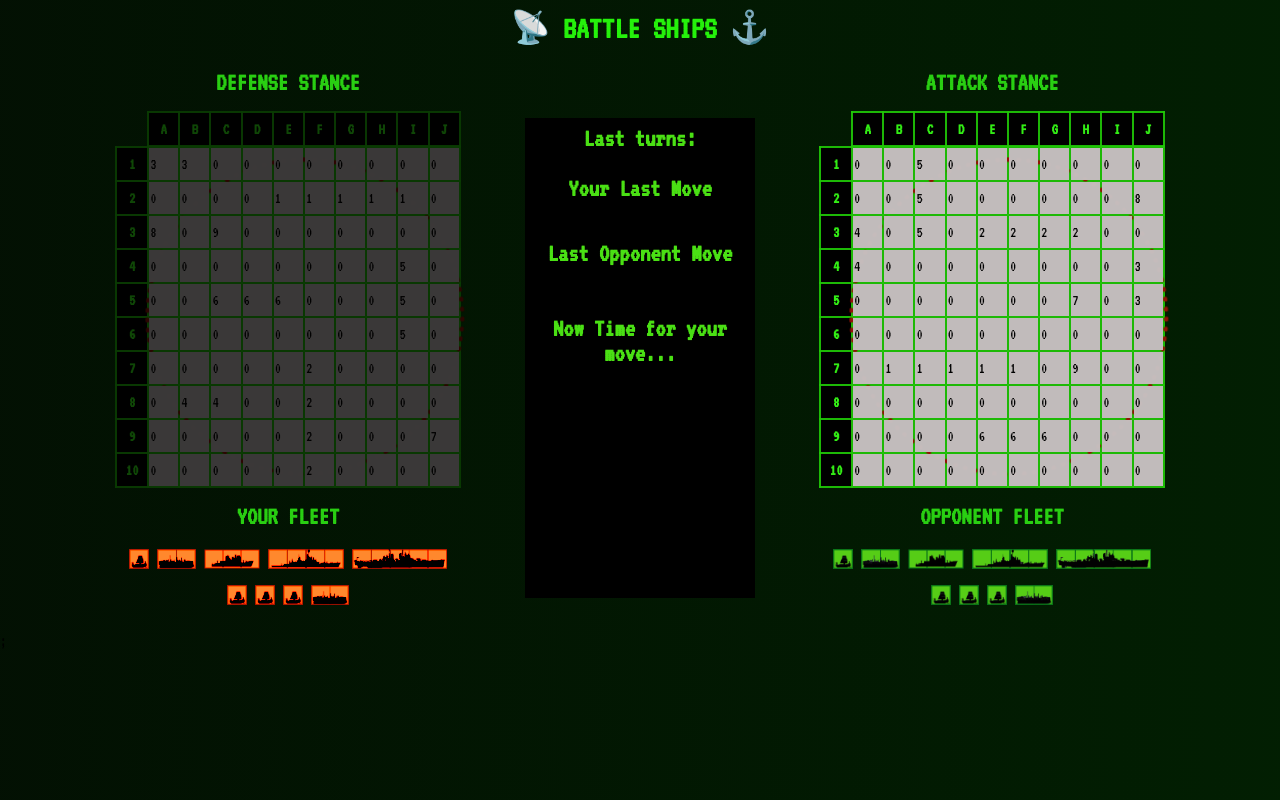
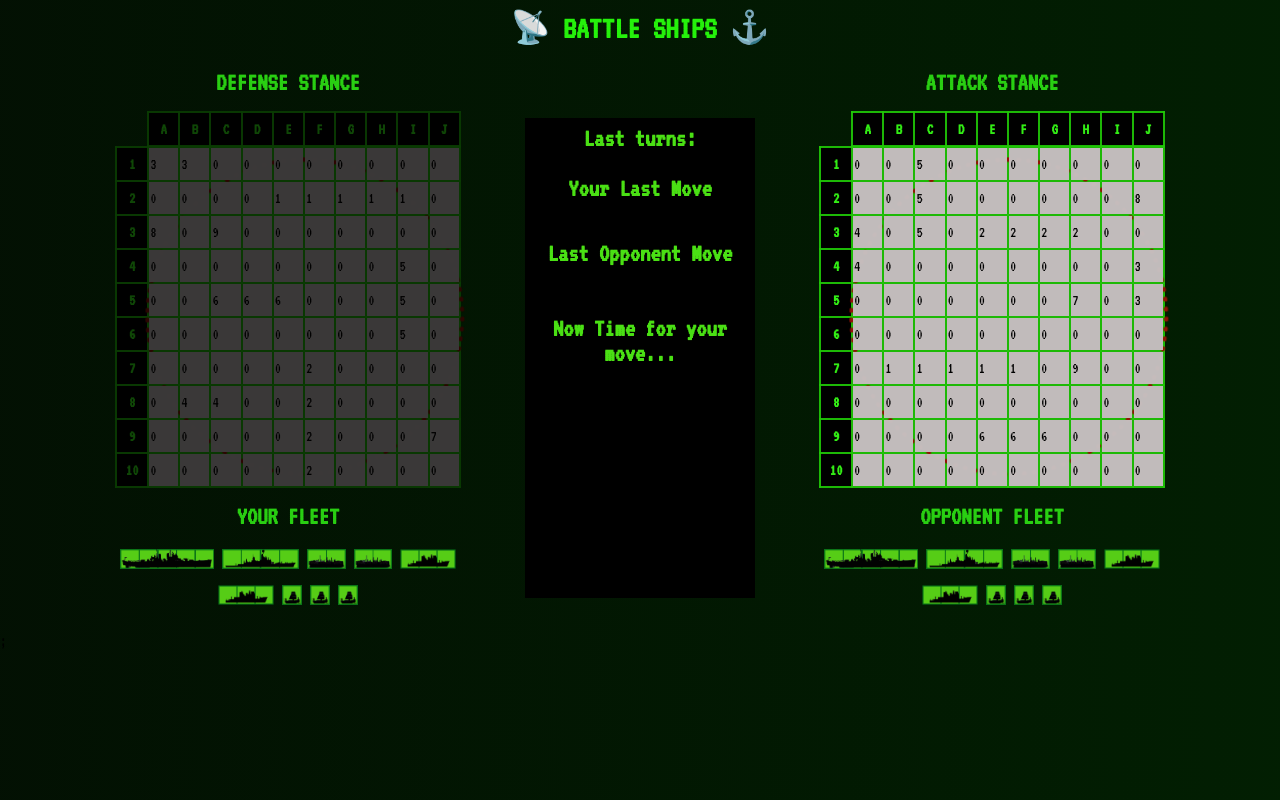
Before and after one commit to JaroslawOgonowski/battle-ships, a React (Create React App) app: page / in a window 1280 px wide. Built offline with nearby package versions, Linux system fonts and the light colour scheme.

Commit message:
ships image state added

```diff
--- a/src/Board/hitCheck.tsx
+++ b/src/Board/hitCheck.tsx
@@ -5,6 +5,20 @@ export const hitCheck = (
   clickedSquare: { value: number; state: string },
   setBoard: React.Dispatch<
     React.SetStateAction<{ value: number; state: string }[][]>
+  >,
+  ships: {
+    id: string;
+    src: string;
+    state: number;
+  }[],
+  setShips: React.Dispatch<
+    React.SetStateAction<
+      {
+        id: string;
+        src: string;
+        state: number;
+      }[]
+    >
   >
 ) => {
   const directions = [
@@ -52,6 +66,11 @@ export const hitCheck = (
           }
         }
       }
+      // Update the ships state when they are hit
+      const updatedShips = ships.map((ship) =>
+        ship.id === targetValue.toString() ? { ...ship, state: 1 } : ship
+      );
+      setShips(updatedShips);
     }
     setBoard(updatedBoard);
   } else {
--- a/src/Board/index.tsx
+++ b/src/Board/index.tsx
@@ -49,16 +49,17 @@ export const Board: React.FC<BoardProps> = ({
   const rowHeaders = Array.from({ length: 11 }, (_, i) => i + 1);
 
   const shipsData = [
-    { id: "1", src: mast1 },
-    { id: "2", src: mast2 },
-    { id: "3", src: mast3 },
-    { id: "4", src: mast4 },
-    { id: "5", src: mast5 },
-    { id: "6", src: mast1 },
-    { id: "7", src: mast1 },
-    { id: "8", src: mast1 },
-    { id: "9", src: mast2 },
+    { id: "1", src: mast5, state: 0 },
+    { id: "2", src: mast4, state: 0 },
+    { id: "3", src: mast2, state: 0 },
+    { id: "4", src: mast2, state: 0 },
+    { id: "5", src: mast3, state: 0 },
+    { id: "6", src: mast3, state: 0 },
+    { id: "7", src: mast1, state: 0 },
+    { id: "8", src: mast1, state: 0 },
+    { id: "9", src: mast1, state: 0 },
   ];
+  const [ships, setShips] = useState(shipsData);
 
   const handleCellClick = (rowIndex: number, columnIndex: number) => {
     if (yourTurn === true && opponentBoard) {
@@ -80,7 +81,7 @@ export const Board: React.FC<BoardProps> = ({
       const updatedBoard = [...board];
       const clickedSquare = updatedBoard[rowIndex][columnIndex];
 
-      hitCheck(rowIndex, columnIndex, updatedBoard, clickedSquare, setBoard);
+      hitCheck(rowIndex, columnIndex, updatedBoard, clickedSquare, setBoard, ships, setShips);
       setBoard(updatedBoard);
       setYourTurn(false);
       setTurnInfoTxt(`${columnHeaders[columnIndex]}${rowIndex + 1}`);
@@ -184,7 +185,7 @@ export const Board: React.FC<BoardProps> = ({
     const { row: randomRow, col: randomColumn } = availableMoves[randomIndex];
 
     const clickedSquare = updatedBoard[randomRow][randomColumn];
-    hitCheck(randomRow, randomColumn, updatedBoard, clickedSquare, setBoard);
+    hitCheck(randomRow, randomColumn, updatedBoard, clickedSquare, setBoard, ships, setShips);
     setBoard(updatedBoard);
     setTurnInfoTxt(`${columnHeaders[randomColumn]}${randomRow + 1}`);
     setTurnInfoState(`${updatedBoard[randomRow][randomColumn].state}`);
@@ -257,13 +258,15 @@ export const Board: React.FC<BoardProps> = ({
       </Table>
       <Title>{!opponentBoard ? "Your fleet" : "Opponent fleet"}</Title>
       <Ships>
-        {shipsData.map((ship) => (
+        {ships.map((ship) => (
           <ShipImage
             key={ship.id}
             src={ship.src}
             id={ship.id}
             style={
-              opponentBoard ? {} : { filter: "hue-rotate(270deg) contrast(2)" }
+              ship.state === 0
+                ? {}
+                : { filter: "hue-rotate(270deg) contrast(2)" }
             }
           />
         ))}
```
